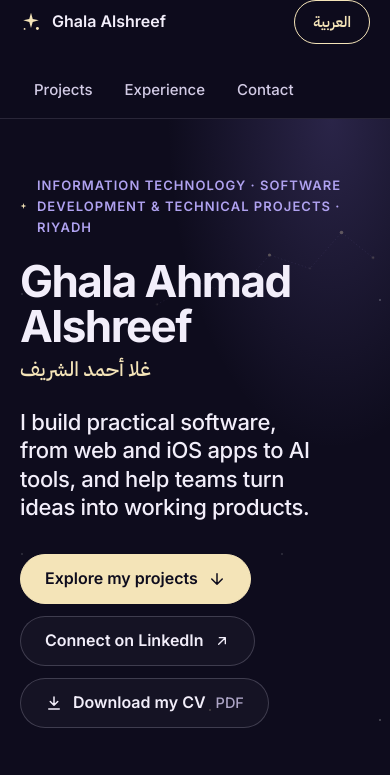
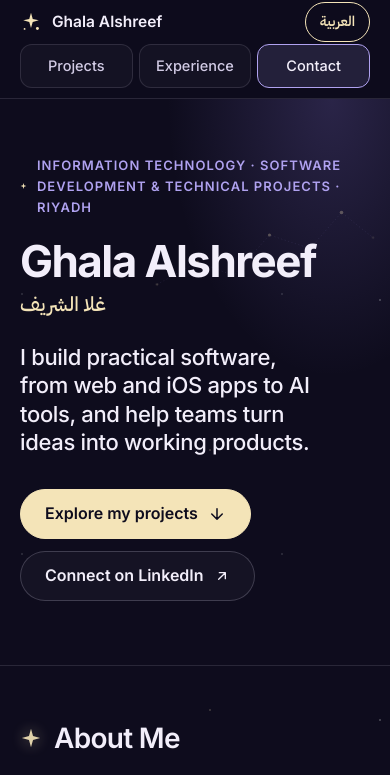
Before and after one commit to lolo67fa/ghala-portfolio, a plain HTML site: page index.html in a window 390 px wide. Shown: the top 775 px of the page. Drawn offline with Linux system fonts and the light colour scheme.

Commit message:
Mobile navbar, short name, CV button only in Contact
- Phones: compact header with three equal 44px nav buttons; sections no
  longer hide under the taller header when jumped to
- Nav marks the section in view (aria-current) on all sizes
- Name shown as Ghala Alshreef / غلا الشريف everywhere (page title too)
- 'Download my CV' only in Contact

```diff
--- a/app.js
+++ b/app.js
@@ -1,4 +1,4 @@
-/* Ghala Ahmad Alshreef — portfolio
+/* Ghala Alshreef — portfolio
  * Plain JavaScript port of the reference design's component logic.
  * All content comes from data/portfolio-data.json. Every string from the
  * data is escaped before it is inserted, so nothing from the JSON is ever
@@ -478,7 +478,6 @@
       '<div class="actions">' +
       '<a class="btn primary" href="#projects">' + esc(v.hero.primaryCta) + ICON.down + '</a>' +
       extLink('btn', v.links.linkedin, esc(v.hero.secondaryCta) + ICON.ext, v.ui.opensNewTab) +
-      cvButton(v) +
       '</div></div></div></section>';
 
     // About
@@ -591,6 +590,30 @@
     document.documentElement.setAttribute('dir', dir);
   }
 
+  /* Navbar: mark the link of the section currently in view (aria-current). */
+  var NAV_SECTIONS = ['projects', 'experience', 'contact'];
+  var navTicking = false;
+  function updateNav() {
+    navTicking = false;
+    var header = root.querySelector('.top');
+    var offset = (header ? header.offsetHeight : 70) + 40;
+    var current = null;
+    NAV_SECTIONS.forEach(function (id) {
+      var el = document.getElementById(id);
+      if (el && el.getBoundingClientRect().top <= offset) current = id;
+    });
+    // at the very bottom the last section is the one being read
+    if (window.innerHeight + window.scrollY >= document.documentElement.scrollHeight - 4) current = 'contact';
+    var links = root.querySelectorAll('.nav a');
+    for (var i = 0; i < links.length; i++) {
+      if (links[i].getAttribute('href') === '#' + current) links[i].setAttribute('aria-current', 'location');
+      else links[i].removeAttribute('aria-current');
+    }
+  }
+  window.addEventListener('scroll', function () {
+    if (!navTicking) { navTicking = true; window.requestAnimationFrame(updateNav); }
+  }, { passive: true });
+
   function render() {
     var lang = state.lang === 'ar' ? 'ar' : 'en';
     applyLang(lang);
@@ -607,6 +630,7 @@
     var focusKey = active && root.contains(active) ? active.getAttribute('data-k') : null;
 
     root.innerHTML = page(buildView());
+    updateNav();
 
     if (focusKey) {
       var el = root.querySelector('[data-k="' + focusKey.replace(/["\\]/g, '\\$&') + '"]');
--- a/index.html
+++ b/index.html
@@ -3,17 +3,17 @@
 <head>
 <meta charset="utf-8">
 <meta name="viewport" content="width=device-width, initial-scale=1">
-<title>Ghala Ahmad Alshreef — Portfolio</title>
-<meta name="description" content="Portfolio of Ghala Ahmad Alshreef: AI engineering projects, multi-agent systems, apps and games, plus experience and contact details. Available in English and Arabic.">
+<title>Ghala Alshreef — Portfolio</title>
+<meta name="description" content="Portfolio of Ghala Alshreef: AI engineering projects, multi-agent systems, apps and games, plus experience and contact details. Available in English and Arabic.">
 <meta name="theme-color" content="#0E0C1D">
 <meta property="og:type" content="website">
-<meta property="og:title" content="Ghala Ahmad Alshreef — Portfolio">
-<meta property="og:description" content="AI engineering projects, multi-agent systems, apps and games by Ghala Ahmad Alshreef. English and Arabic.">
+<meta property="og:title" content="Ghala Alshreef — Portfolio">
+<meta property="og:description" content="AI engineering projects, multi-agent systems, apps and games by Ghala Alshreef. English and Arabic.">
 <meta property="og:locale" content="en_US">
 <meta property="og:locale:alternate" content="ar_SA">
 <meta name="twitter:card" content="summary">
-<meta name="twitter:title" content="Ghala Ahmad Alshreef — Portfolio">
-<meta name="twitter:description" content="AI engineering projects, multi-agent systems, apps and games by Ghala Ahmad Alshreef.">
+<meta name="twitter:title" content="Ghala Alshreef — Portfolio">
+<meta name="twitter:description" content="AI engineering projects, multi-agent systems, apps and games by Ghala Alshreef.">
 <link rel="icon" href="favicon.svg" type="image/svg+xml">
 <link rel="preconnect" href="https://fonts.googleapis.com">
 <link rel="preconnect" href="https://fonts.gstatic.com" crossorigin>
--- a/styles.css
+++ b/styles.css
@@ -371,3 +371,17 @@ a{color:#C9BEF7}a:hover{color:#F4E4B8}
   .card-hader .card-art{display:flex}
   .card-hader .card-visual{border-inline-end:0;border-bottom:1px solid var(--line)}
 }
+
+/* Navbar: highlight the section in view; compact, even buttons on phones */
+.nav a[aria-current="location"]{color:var(--text);background:var(--violet-soft)}
+@media (max-width: 760px){
+  .top-in{min-height:58px;gap:0 12px}
+  .brand{font-size:15.5px}
+  .lang-btn{min-height:40px;padding:0 14px;font-size:14px}
+  .nav{display:grid;grid-template-columns:repeat(3,minmax(0,1fr));gap:6px;overflow:visible;padding:0 0 10px}
+  .nav li{display:flex}
+  .nav a{width:100%;justify-content:center;min-height:44px;padding:0 6px;font-size:14.5px;border:1px solid var(--line);background:rgba(255,255,255,.03);border-radius:12px}
+  .nav a[aria-current="location"]{border-color:var(--violet);background:var(--violet-soft)}
+  .section{scroll-margin-top:124px}
+  .card{scroll-margin-top:128px}
+}
```
Also changed, not shown: data/portfolio-data.json, 1 other file.
